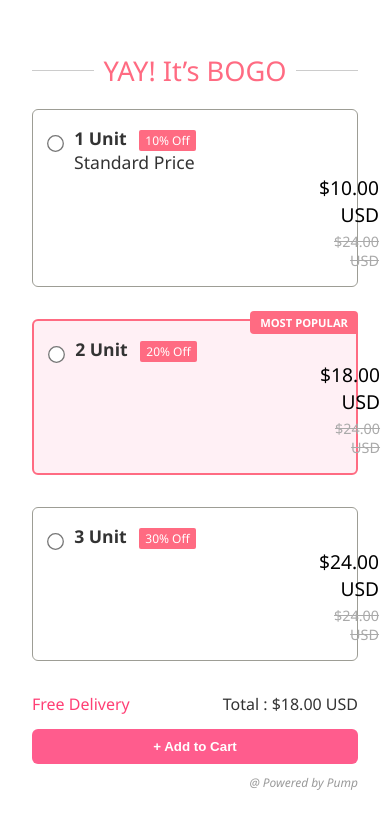
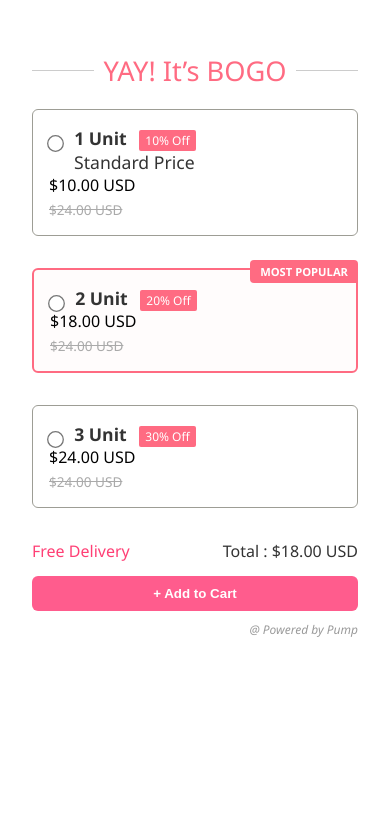
Before and after one commit to manoj-r-code/frontend-support-demo, a plain HTML site: page index.html in a window 390 px wide. Drawn offline with Linux system fonts and the light colour scheme.

Commit message:
made the website mobile responsive

```diff
--- a/styles.css
+++ b/styles.css
@@ -14,9 +14,6 @@ body {
   max-width: 525px;
   margin: auto;
 }
-
-
-
 
 /* header bogo style */
 .bogo-wrapper {
@@ -40,10 +37,6 @@ body {
   margin: 0;
   white-space: nowrap;
 }
-
-
-
-
 
 /* unit price style  */
 .option {
@@ -79,11 +72,6 @@ body {
   vertical-align: middle;
 }
 
-
-
-
-
-
 /* price styles */
 .price {
   display: inline;
@@ -107,10 +95,6 @@ body {
   text-align: right;
   font-weight: lighter;
 }
-
-
-
-
 
 /* selection option styles */
 .options-container {
@@ -141,16 +125,12 @@ select {
   font-size: 0.9rem;
 }
 
-
-
-
-
 /* middle box styles */
 .most-popular {
   position: absolute;
   top: -10px;
   right: -2px;
-  background: #FF6B82;
+  background: #ff6b82;
   color: white;
   padding: 4px 10px;
   font-size: 0.7rem;
@@ -161,24 +141,16 @@ select {
 }
 
 .option:nth-child(2) {
-  border-color: #FF6B82;
-  background-color: #fff0f5;
+  border-color: #ff6b82;
+  background-color: #fffcfc;
   border-style: solid;
   border-width: 2px;
 }
 
-
-
-
-
 /* free delivery styles */
 .free-delivery {
-    color: #ff3f75;
-  }
-
-
-
-
+  color: #ff3f75;
+}
 
 /* delivery styles */
 .delivery-total {
@@ -186,9 +158,6 @@ select {
   justify-content: space-between;
   margin-bottom: 14px;
 }
-
-
-
 
 /* add ot cart button styles */
 .add-to-cart {
@@ -202,15 +171,25 @@ select {
   cursor: pointer;
 }
 
-
-
-
-
 /* footer powered by styles */
 .powered-by {
   font-size: 12px;
-  color:rgba(0, 0, 0, 0.4);
+  color: rgba(0, 0, 0, 0.4);
   font-style: italic;
   margin-top: 10px;
   text-align: right;
 }
+
+@media (max-width: 400px) {
+  .price {
+    margin-left: 0;
+    font-size: 1rem;
+    text-align: left;
+    display: block;
+  }
+
+  .old-price {
+    text-align: left;
+    font-size: 0.85rem;
+  }
+}
```
